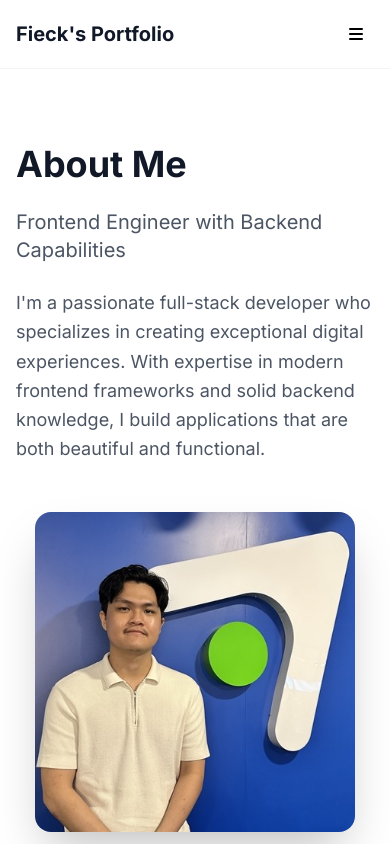
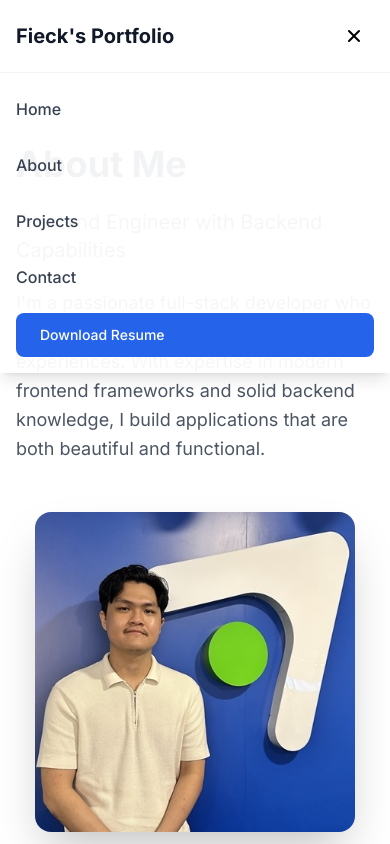
Before and after one commit to Fieck-san/Portfolio, a Nuxt app: page /about in a window 390 px wide. Both pictures are taken after a click on the button "Toggle mobile menu". Shown: the top 844 px of the page. Built offline with nearby package versions, Linux system fonts and the light colour scheme.

Commit message:
update navigation sometimes not working and experience mobile

```diff
--- a/app/components/AppHeader.vue
+++ b/app/components/AppHeader.vue
@@ -47,11 +47,11 @@
 
         <button
           @click="toggleMobileMenu"
-          class="md:hidden p-2 rounded-lg hover:bg-gray-100 transition-colors"
+          class="md:hidden p-2 rounded-lg hover:bg-gray-100 transition-colors flex items-center justify-center w-10 h-10"
           aria-label="Toggle mobile menu"
         >
-          <Icon name="menu" v-if="!isMobileMenuOpen" />
-          <Icon name="x" v-else />
+          <Icon name="menu" v-if="!isMobileMenuOpen" class="pointer-events-none" />
+          <Icon name="x" v-else class="pointer-events-none" />
         </button>
       </div>
 
--- a/app/components/ExperienceTimeline.vue
+++ b/app/components/ExperienceTimeline.vue
@@ -12,27 +12,30 @@
 
       <div class="max-w-4xl mx-auto">
         <div class="relative">
-          <div class="absolute left-8 top-0 bottom-0 w-px bg-gray-200"></div>
+          <!-- Timeline line - hidden on mobile -->
+          <div class="absolute left-8 top-0 bottom-0 w-px bg-gray-200 hidden md:block"></div>
 
           <div
             v-for="(item, index) in timeline"
             :key="index"
-            class="relative flex items-start mb-8"
+            class="relative flex flex-col md:flex-row md:items-start mb-8 last:mb-0"
           >
+            <!-- Year badge -->
             <div
-              class="flex-shrink-0 w-16 h-16 bg-primary-600 rounded-full flex items-center justify-center mr-6"
+              class="flex-shrink-0 w-16 h-16 md:w-16 md:h-16 w-12 h-12 bg-primary-600 rounded-full flex items-center justify-center md:mr-6 mb-4 md:mb-0 mx-auto md:mx-0"
             >
-              <span class="text-white font-semibold">{{ item.year }}</span>
+              <span class="text-white font-semibold text-sm md:text-base">{{ item.year }}</span>
             </div>
 
-            <div class="flex-1 card p-6">
-              <h3 class="text-xl font-semibold text-gray-900 mb-2">
+            <!-- Content card -->
+            <div class="flex-1 card p-4 md:p-6">
+              <h3 class="text-lg md:text-xl font-semibold text-gray-900 mb-2">
                 {{ item.title }}
               </h3>
-              <p class="text-primary-600 font-medium mb-3">
+              <p class="text-primary-600 font-medium mb-3 text-sm md:text-base">
                 {{ item.company }}
               </p>
-              <p class="text-gray-600">
+              <p class="text-gray-600 text-sm md:text-base leading-relaxed">
                 {{ item.description }}
               </p>
             </div>
```
